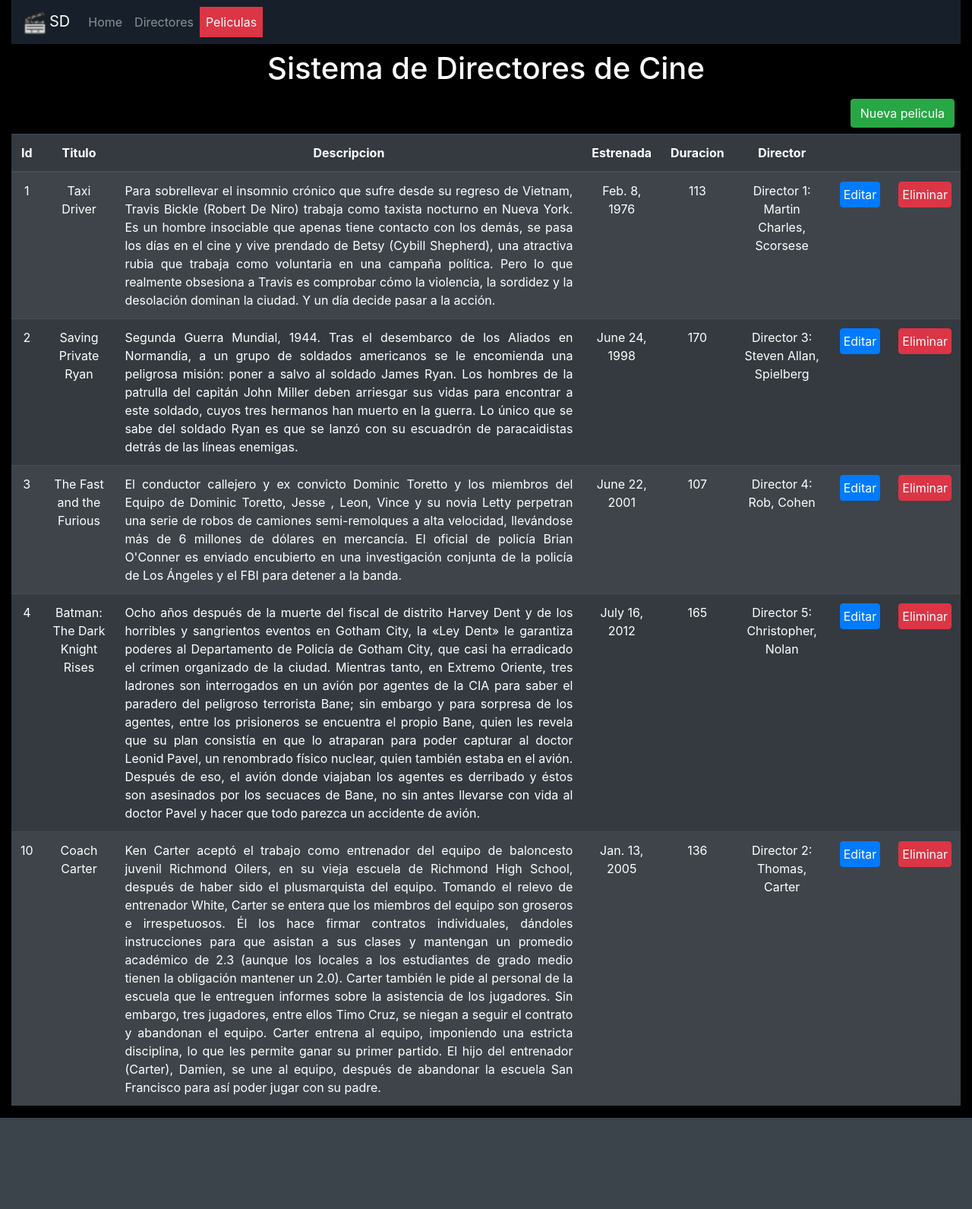
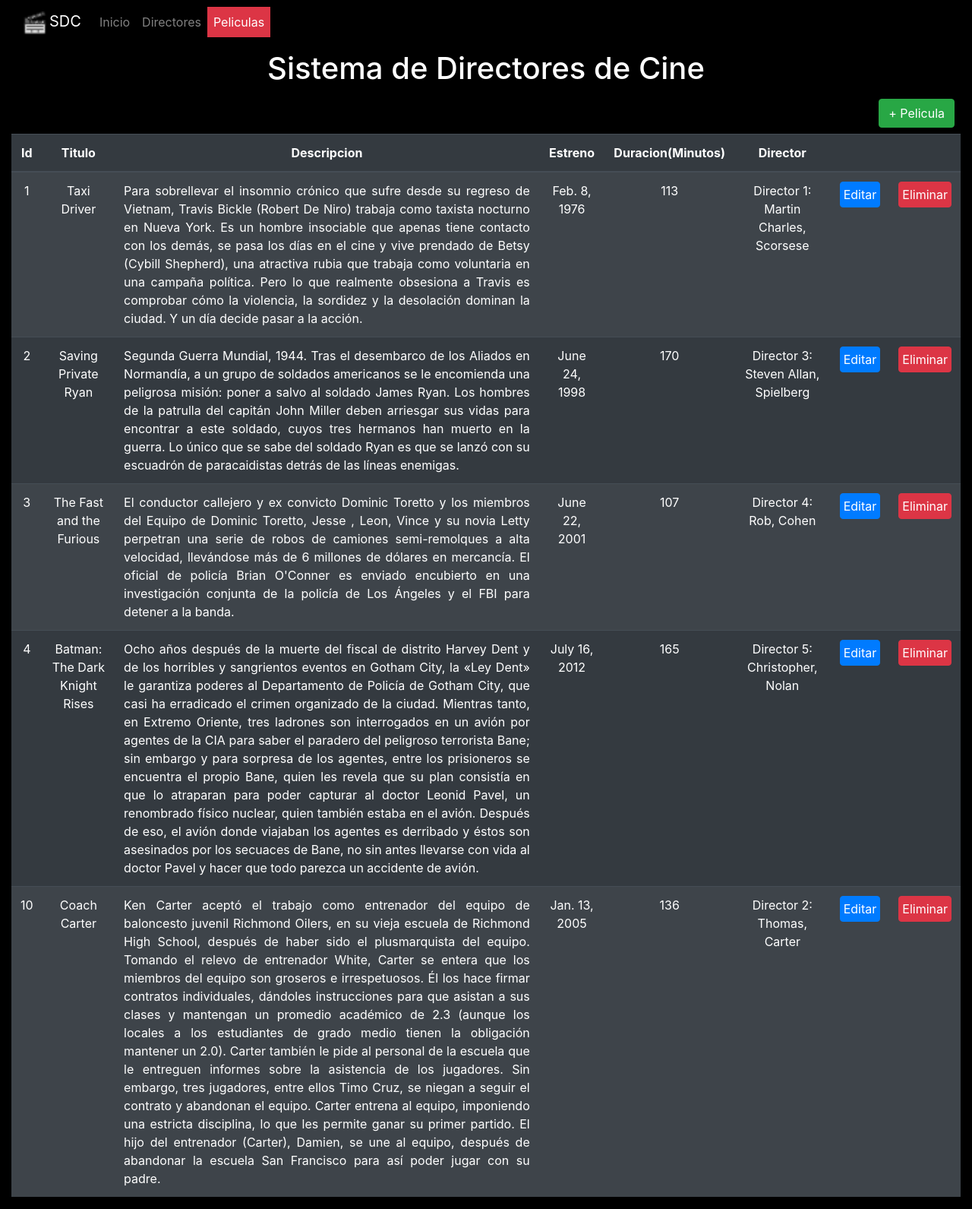
Before and after one commit to FacuB12/directores-peliculas-openbootcamp, a Django app: page /peliculas in a window 1280 px wide. Shown: the whole page at 76% size. Before the commit the page ends 1471 px from the top, so only its background shows below. Run offline with Django 4.2, Linux system fonts and the light colour scheme; data comes from the database, SQL or seed files in the repository.

Commit message:
edit templates

```diff
--- a/directores_cine/templates/base.html
+++ b/directores_cine/templates/base.html
@@ -12,28 +12,29 @@
     <link rel="stylesheet" href="{% static 'css/style.css' %}" />
     <link rel="shortcut icon" href="{% static 'images/claqueta.png' %}">
     {% block links %}{% endblock %}
-    <title>SD | {{titulo}}</title>
+    <title>SDC | {{titulo}}</title>
 </head>
 
 <body class="container-fluid">
     <header>
-        <nav class="navbar navbar-expand-lg navbar-dark" style="background-color: #17202a  ;">
+
+            <nav class="navbar navbar-expand-lg navbar-dark sticky-top" style="background-color: #0000;">
                 <button class="navbar-toggler" type="button" data-toggle="collapse" data-target="#navbarTogglerDemo03"
                     aria-controls="navbarTogglerDemo03" aria-expanded="false" aria-label="Toggle navigation">
                     <span class="navbar-toggler-icon"></span>
                 </button>
                 <a class="navbar-brand" href="{% url 'index'%}"><img class="mr-1" src="{% static 'images/claqueta.png' %}"
-                    alt="logo" width="30px" height="30px">SD</a>
+                        alt="logo" width="30px" height="30px">SDC</a>
 
-            <div class="collapse navbar-collapse" id="navbarTogglerDemo03">
+                <div class="collapse navbar-collapse " id="navbarTogglerDemo03">
                     <ul class="navbar-nav mr-auto mt-2 mt-lg-0">
                         {% if pagina == "home" %}
                         <li class="nav-item active bg-danger">
-                        <a class="nav-link" href="{% url 'index' %}">Home</a>
+                            <a class="nav-link" href="{% url 'index' %}">Inicio</a>
                         </li>
                         {% else %}
                         <li class="nav-item">
-                        <a class="nav-link" href="{% url 'index' %}">Home</a>
+                            <a class="nav-link" href="{% url 'index' %}">Inicio</a>
                         </li>
                         {% endif %}
 
@@ -59,7 +60,9 @@
                     </ul>
                 </div>
             </nav>
+
     </header>
+
     <h1 class="text-center my-2">
         Sistema de Directores de Cine
     </h1>
@@ -76,7 +79,10 @@
     <script src="https://cdn.jsdelivr.net/npm/bootstrap@4.3.1/dist/js/bootstrap.min.js"
         integrity="sha384-JjSmVgyd0p3pXB1rRibZUAYoIIy6OrQ6VrjIEaFf/nJGzIxFDsf4x0xIM+B07jRM"
         crossorigin="anonymous"></script>
+
     {% block scripts %} {% endblock %}
+
+
 </body>
 
 </html>
--- a/directores_cine/templates/index.html
+++ b/directores_cine/templates/index.html
@@ -1,18 +1,18 @@
 {% extends "base.html" %}
 
 {% block content %}
-<p class="text-left lead my-3 ml-1">
+<p class="text-center lead my-3 ml-1">
     Sistema de Directores de cine donde se podrán ver las Peliculas dirigidas por cada uno de ellos y también una breve descripción de las mismas</p>
 <br>
 <h3>Elementos del Sistema</h3>
 <ul class="ml-5 list-group">
     <li class="list-group-item d-flex justify-content-between align-items-center bg-dark">
         <a href="directores">Directores</a>
-        <span class="badge badge-primary badge-pill">{{nro_directores}}</span>
+        <span class="badge badge-danger badge-pill">{{nro_directores}}</span>
     </li>
     <li class="list-group-item d-flex justify-content-between align-items-center bg-dark">
         <a href="peliculas">Peliculas</a>
-        <span class="badge badge-primary badge-pill">{{nro_peliculas}}</span>
+        <span class="badge badge-danger badge-pill">{{nro_peliculas}}</span>
     </li>
 </ul>
 
--- a/directores_cine/templates/peliculas.html
+++ b/directores_cine/templates/peliculas.html
@@ -1,15 +1,16 @@
 {% extends "base.html" %}
 
 {% block content %}
-<a class="btn btn-success float-right mx-2 my-2" href="nueva-pelicula">Nueva pelicula</a>
-<table class="table table-striped table-dark">
+<a class="btn btn-success float-right mx-2 my-2" href="nueva-pelicula">+ Pelicula</a>
+<div class="table-responsive">
+    <table class="table table-striped table-hover table-dark">
         <thead>
             <tr>
                 <th class="text-center" scope="col">Id</th>
                 <th class="text-center" scope="col">Titulo</th>
                 <th class="text-center" scope="col">Descripcion</th>
-            <th class="text-center" scope="col">Estrenada</th>
-            <th class="text-center" scope="col">Duracion</th>
+                <th class="text-center" scope="col">Estreno</th>
+                <th class="text-center" scope="col">Duracion(Minutos)</th>
                 <th class="text-center" scope="col">Director</th>
                 <th></th>
                 <th></th>
@@ -34,5 +35,6 @@
             {%endfor%}
         </tbody>
     </table>
+</div>
 
 {% endblock %}
```
Also changed, not shown: directores_cine/templates/directores.html (+4 -4 lines), directores_cine/static/images/favicon.png (deleted). Lines whose indentation alone changed are shown as unchanged.
